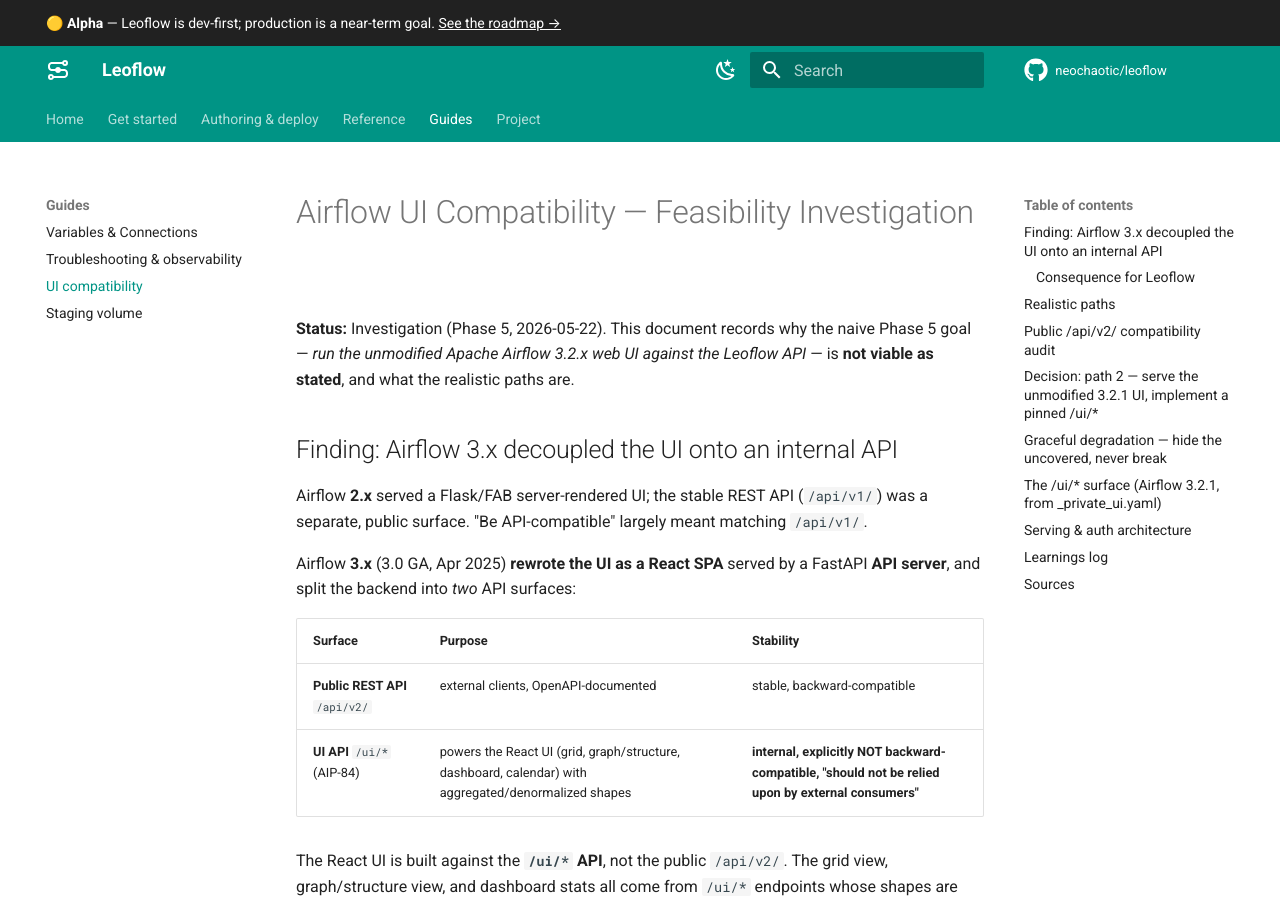
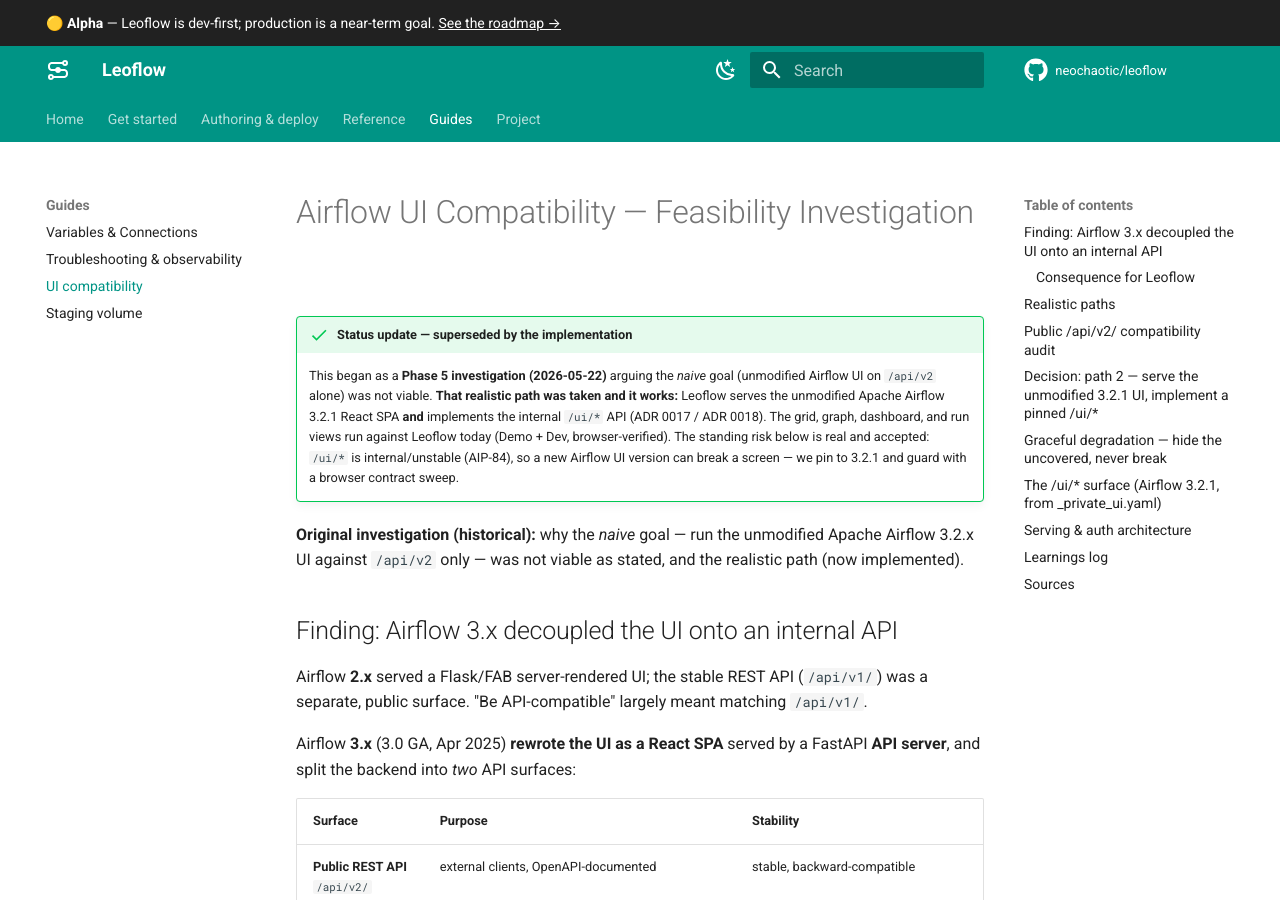
Before and after one commit to neochaotic/leoflow, an MkDocs documentation site: the page built from docs/ui-compatibility.md, in a window 1280 px wide and 900 px high. Built offline with MkDocs 1.6.1 and Material for MkDocs 9.7.7, drawn with Linux system fonts in a browser that asks for light colours; comment, search, counter and statistics services are not loaded.

Commit message:
docs: ETL-graph hero screenshot + supersede UI-compat investigation status
- Use the DAG graph view (extract → transform → load boxes, marked DEV) as the
  home hero + operating-modes Dev shot — far more illustrative than the list.
- ui-compatibility.md: status banner updated — the 'not viable' Phase-5
  investigation is superseded; Leoflow now serves the unmodified Airflow 3.2.1 SPA
  + implements /ui/* (ADR 0017/0018), browser-verified. The AIP-84 instability
  risk is retained as accepted.

Co-Authored-By: Claude Opus 4.7 <noreply@anthropic.com>

```diff
--- a/docs/ui-compatibility.md
+++ b/docs/ui-compatibility.md
@@ -1,8 +1,18 @@
 # Airflow UI Compatibility — Feasibility Investigation
 
-**Status:** Investigation (Phase 5, 2026-05-22). This document records why the
-naive Phase 5 goal — *run the unmodified Apache Airflow 3.2.x web UI against the
-Leoflow API* — is **not viable as stated**, and what the realistic paths are.
+!!! success "Status update — superseded by the implementation"
+    This began as a **Phase 5 investigation (2026-05-22)** arguing the *naive* goal
+    (unmodified Airflow UI on `/api/v2` alone) was not viable. **That realistic path
+    was taken and it works:** Leoflow serves the unmodified Apache Airflow 3.2.1
+    React SPA **and** implements the internal `/ui/*` API (ADR 0017 / ADR 0018). The
+    grid, graph, dashboard, and run views run against Leoflow today (Demo + Dev,
+    browser-verified). The standing risk below is real and accepted: `/ui/*` is
+    internal/unstable (AIP-84), so a new Airflow UI version can break a screen — we
+    pin to 3.2.1 and guard with a browser contract sweep.
+
+**Original investigation (historical):** why the *naive* goal — run the unmodified
+Apache Airflow 3.2.x UI against `/api/v2` only — was not viable as stated, and the
+realistic path (now implemented).
 
 ## Finding: Airflow 3.x decoupled the UI onto an internal API
 
```
Also changed, not shown: docs/index.md (+1 -1 lines), docs/operating-modes.md (+1 -1 lines), docs/assets/screenshots/dev-graph.png (added).
